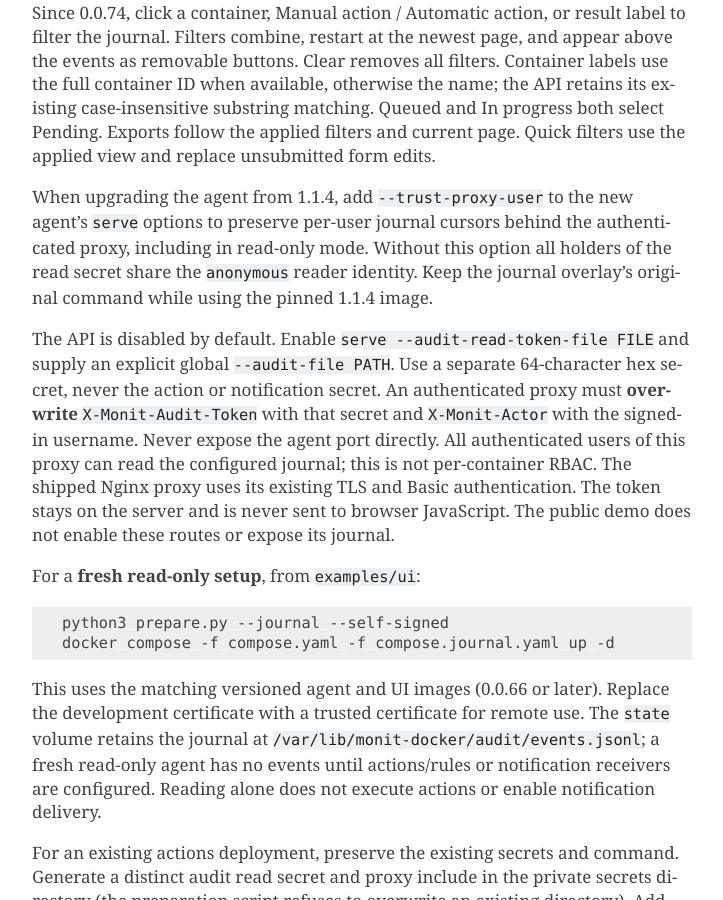
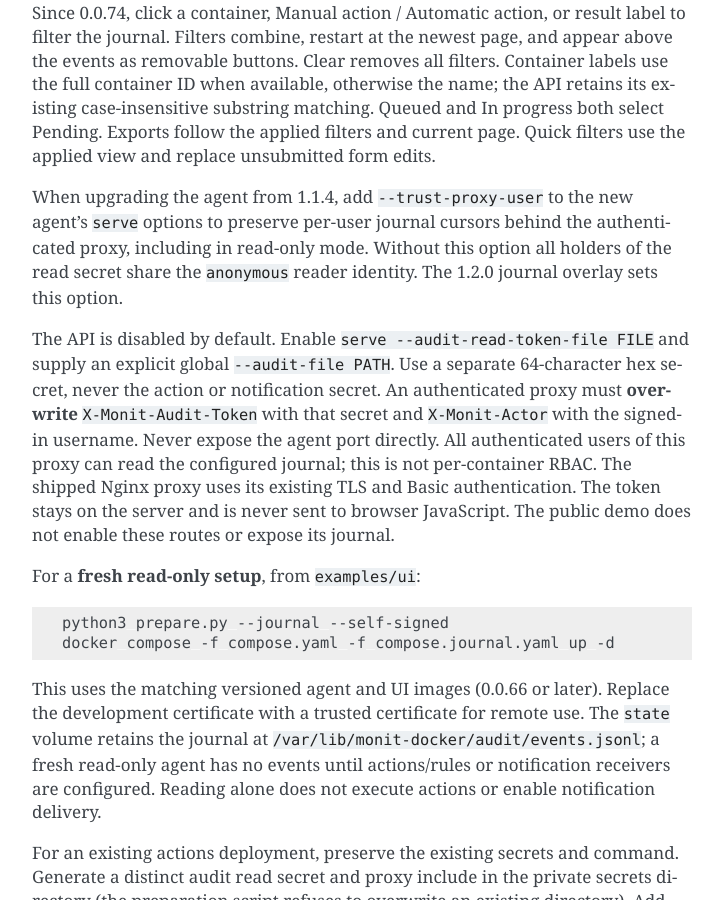
Before and after one commit to decryptus/monit-docker, a Sphinx documentation site: the page built from docs/audit.md, in a window 1280 px wide and 900 px high, scrolled down 5590 px. Shown: the whole window, without its empty margins (388-1111 px from the left). Built offline with Sphinx 7.4.7, drawn with Linux system fonts in a browser that asks for light colours.

Commit message:
Prepare monit-docker 1.2.0 and document upgrade requirements (#107)

```diff
--- a/docker-compose.yml
+++ b/docker-compose.yml
@@ -2,7 +2,7 @@
 # See docs/compose-quickstart.md before replacing the old root cron example.
 services:
   monit-docker:
-    image: decryptus/monit-docker:1.1.4
+    image: decryptus/monit-docker:1.2.0
     command: [monit-docker, --audit-file, /var/lib/monit-docker/audit/events.jsonl, serve, --bind, 0.0.0.0, --interval, '30']
     restart: unless-stopped
     stop_grace_period: 60s
--- a/docs/audit.md
+++ b/docs/audit.md
@@ -232,8 +232,7 @@ Quick filters use the applied view and replace unsubmitted form edits.
 When upgrading the agent from 1.1.4, add `--trust-proxy-user` to the new agent's
 `serve` options to preserve per-user journal cursors behind the authenticated
 proxy, including in read-only mode. Without this option all holders of the read
-secret share the `anonymous` reader identity. Keep the journal overlay's original
-command while using the pinned 1.1.4 image.
+secret share the `anonymous` reader identity. The 1.2.0 journal overlay sets this option.
 
 The API is disabled by default. Enable `serve --audit-read-token-file FILE` and
 supply an explicit global `--audit-file PATH`. Use a separate 64-character hex
--- a/docs/index.rst
+++ b/docs/index.rst
@@ -55,6 +55,7 @@ For installation and the command reference, see the
    check-config
    configuration-validation
    textual
+   release-1.2.0
    release-1.1.4
    release-1.1.3
    release-1.1.2
--- a/monit_docker/__init__.py
+++ b/monit_docker/__init__.py
@@ -2,6 +2,6 @@
 
 from __future__ import absolute_import
 
-__version__ = '1.1.4'
+__version__ = '1.2.0'
 
 __all__ = ('__version__',)
--- a/setup.yml
+++ b/setup.yml
@@ -4,8 +4,8 @@ description: monit-docker
 author: Adrien Delle Cave
 author_email: pypi@doowan.net
 copyright: '2019-2026 Adrien Delle Cave'
-release: '1.1.4'
-version: '1.1.4'
+release: '1.2.0'
+version: '1.2.0'
 license: License GPL-3
 url: https://github.com/decryptus/monit-docker
 python_requires:
```
Also changed, not shown: README.md (+4 -4 lines), docs/compose-quickstart-fr.md (+2 -2 lines), docs/compose-quickstart.md (+2 -2 lines), docs/compose.md (+1 -1 lines), docs/release-1.2.0.md (added, +14 -0 lines), docs/roadmap.md (+4 -0 lines), 6 other files.
